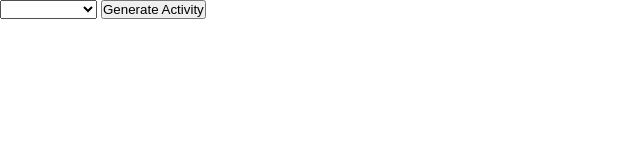
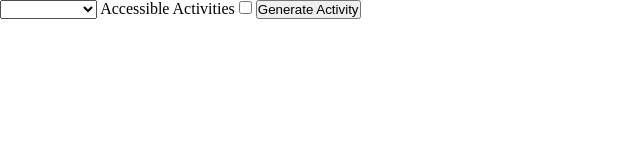
Before and after one commit to djbradleyii/random-activity-generator-app, a plain HTML site: page index.html in a window 1280 px wide. Shown: the whole page, without its empty margins (0-640 px from the left). Drawn offline with nearby package versions, Linux system fonts and the light colour scheme.

Commit message:
adds accessible activities checkbox

```diff
--- a/index.html
+++ b/index.html
@@ -21,6 +21,8 @@
             <option value="relaxation">Relaxation</option>
             <option value="social">Social</option>
         </select>
+        <label for="access-index">Accessible Activities</label>
+        <input id="access-index" type="checkbox" value="" />
         <button id="find-activity">Generate Activity</button>
     </form>
     <main role="main">
```
